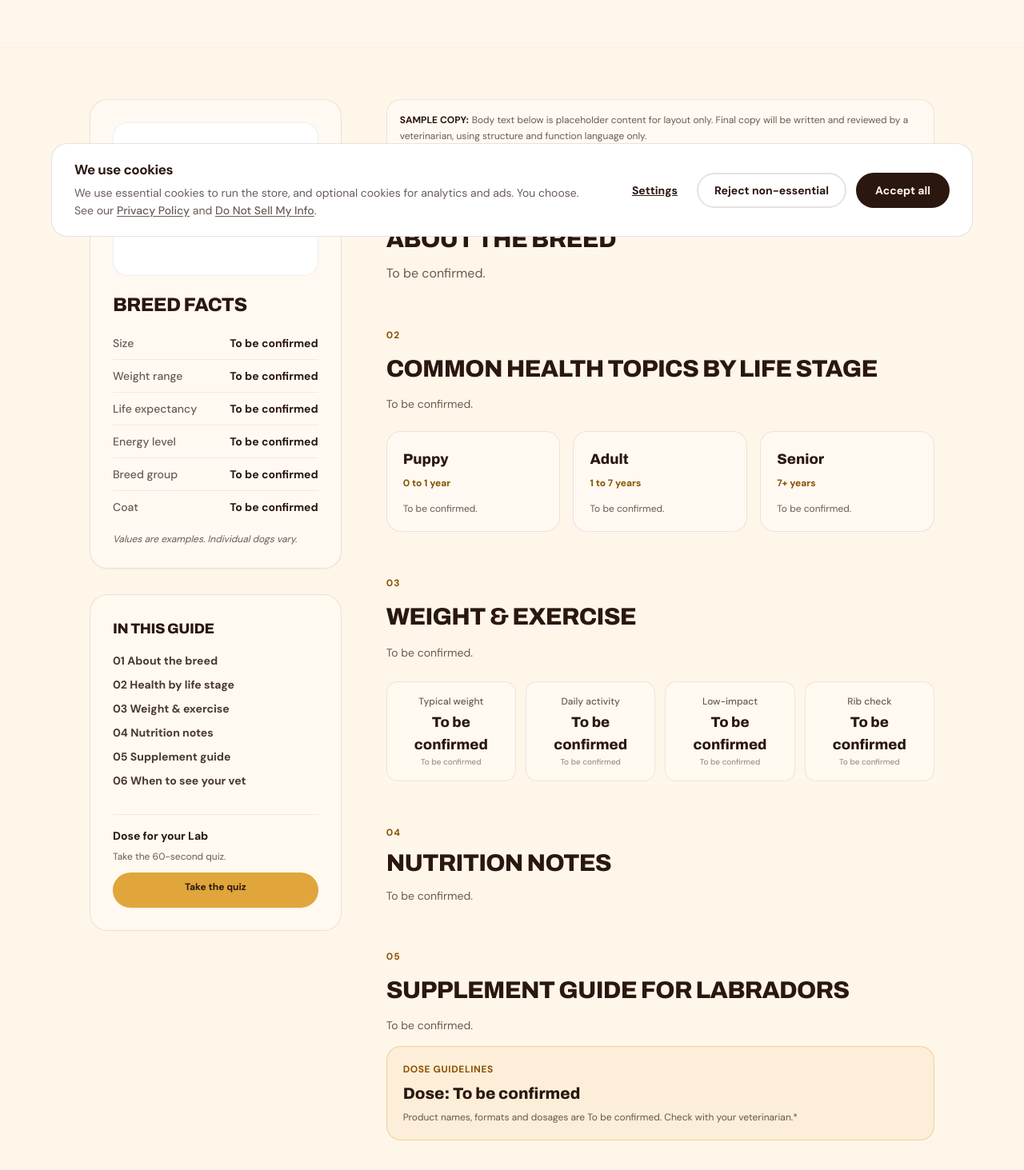
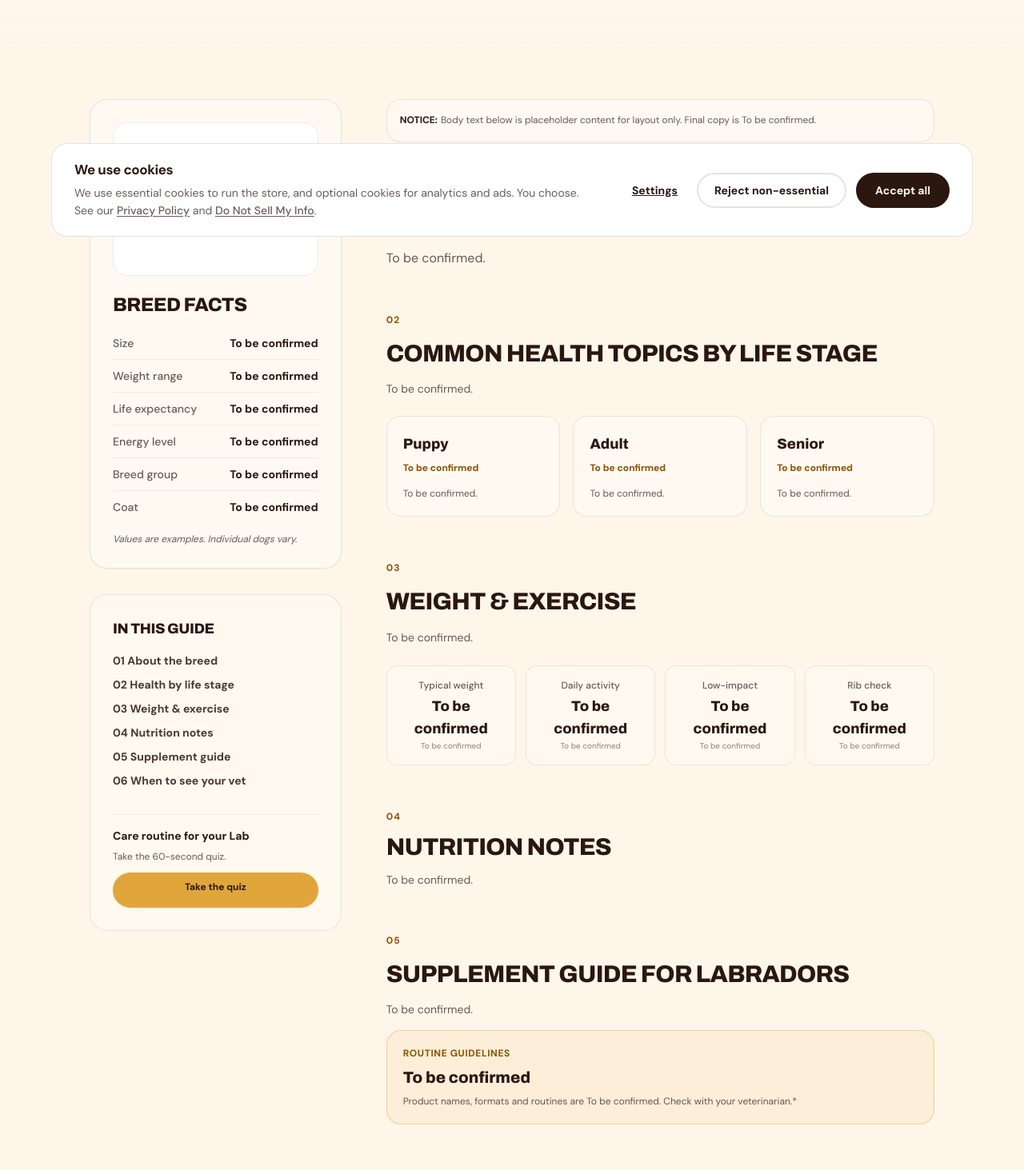
Before and after one commit to robsonrodrigues01/nadeon-web, a Next.js app: page /pet/breeds/labrador-retriever in a window 1280 px wide. Shown: the part 480-1943 px from the top of the page at 80% size. Built offline with nearby package versions, Linux system fonts and the light colour scheme; no server answers.

Commit message:
fix(pet): sanitize metadata, life-stage age ranges and kit claims in breed guide (W5-08)

```diff
--- a/app/(pet)/pet/breeds/[raca]/_components/guide-faq.tsx
+++ b/app/(pet)/pet/breeds/[raca]/_components/guide-faq.tsx
@@ -10,7 +10,7 @@ interface GuideFaqProps {
 const FAQ_ITEMS = [
   {
     q: "How many chews should a 70 lb Labrador take?",
-    a: "Dose: To be confirmed. Label dose and veterinary recommendation are To be confirmed. Check with your veterinarian.*",
+    a: "To be confirmed. Check with your veterinarian.*",
   },
   {
     q: "Can I give chews and oil together?",
@@ -18,7 +18,7 @@ const FAQ_ITEMS = [
   },
   {
     q: "At what age is a Labrador a senior?",
-    a: "To be confirmed. Consult your veterinarian for tailored life-stage evaluation.",
+    a: "To be confirmed.",
   },
   {
     q: "My Lab is a picky eater. Is there another format?",
--- a/app/(pet)/pet/breeds/[raca]/page.tsx
+++ b/app/(pet)/pet/breeds/[raca]/page.tsx
@@ -34,8 +34,8 @@ export async function generateMetadata({
   }
 
   return buildMetadata({
-    title: `${breed.title} Care Guide & Supplement Dose - Nadeon Pet`,
-    description: `A care guide for ${breed.title}s at every age: health topics by life stage, weight, exercise, food and vet-reviewed supplement guidance.`,
+    title: `${breed.title} Care Guide - Nadeon Pet`,
+    description: "To be confirmed.",
     pathname: `/pet/breeds/${breed.slug}`,
   });
 }
@@ -123,9 +123,7 @@ export default async function BreedGuidePage({ params }: BreedGuidePageProps) {
                 NL
               </div>
               <div>
-                <div className="font-bold text-fg">
-                  Nadeon Pet Health Editorial
-                </div>
+                <div className="font-bold text-fg">Nadeon Pet Editorial</div>
                 <div className="text-xs opacity-75">To be confirmed</div>
               </div>
             </div>
@@ -279,7 +277,7 @@ export default async function BreedGuidePage({ params }: BreedGuidePageProps) {
             {/* Quiz Callout Box */}
             <div className="mt-4 pt-4 border-t border-border/50 flex flex-col gap-2">
               <div className="font-extrabold text-sm text-fg">
-                Dose for your Lab
+                Care routine for your Lab
               </div>
               <div className="text-xs text-fg-muted">
                 Take the 60-second quiz.
@@ -298,12 +296,9 @@ export default async function BreedGuidePage({ params }: BreedGuidePageProps) {
         <div className="lg:col-span-8 flex flex-col gap-14">
           {/* Sample Copy Notice */}
           <div className="p-4 rounded-2xl border border-border/80 bg-bg-elevated/40 text-xs text-fg-muted leading-relaxed">
-            <span className="font-bold text-fg uppercase mr-1">
-              SAMPLE COPY:
-            </span>
+            <span className="font-bold text-fg uppercase mr-1">NOTICE:</span>
             Body text below is placeholder content for layout only. Final copy
-            will be written and reviewed by a veterinarian, using structure and
-            function language only.
+            is To be confirmed.
           </div>
 
           {/* Section 01: About the breed */}
@@ -340,7 +335,9 @@ export default async function BreedGuidePage({ params }: BreedGuidePageProps) {
                 <div className="font-archivo font-extrabold text-lg text-fg">
                   Puppy
                 </div>
-                <div className="text-xs font-bold text-accent">0 to 1 year</div>
+                <div className="text-xs font-bold text-accent">
+                  To be confirmed
+                </div>
                 <p className="text-xs text-fg-muted mt-2">To be confirmed.</p>
               </div>
 
@@ -349,7 +346,7 @@ export default async function BreedGuidePage({ params }: BreedGuidePageProps) {
                   Adult
                 </div>
                 <div className="text-xs font-bold text-accent">
-                  1 to 7 years
+                  To be confirmed
                 </div>
                 <p className="text-xs text-fg-muted mt-2">To be confirmed.</p>
               </div>
@@ -358,7 +355,9 @@ export default async function BreedGuidePage({ params }: BreedGuidePageProps) {
                 <div className="font-archivo font-extrabold text-lg text-fg">
                   Senior
                 </div>
-                <div className="text-xs font-bold text-accent">7+ years</div>
+                <div className="text-xs font-bold text-accent">
+                  To be confirmed
+                </div>
                 <p className="text-xs text-fg-muted mt-2">To be confirmed.</p>
               </div>
             </div>
@@ -458,13 +457,13 @@ export default async function BreedGuidePage({ params }: BreedGuidePageProps) {
 
             <div className="p-5 rounded-2xl border border-accent/40 bg-accent/10 flex flex-col gap-2">
               <span className="text-xs font-bold tracking-wider uppercase text-accent">
-                DOSE GUIDELINES
+                ROUTINE GUIDELINES
               </span>
               <div className="font-archivo font-extrabold text-xl text-fg">
-                Dose: To be confirmed
+                To be confirmed
               </div>
               <p className="text-xs text-fg-muted">
-                Product names, formats and dosages are To be confirmed. Check
+                Product names, formats and routines are To be confirmed. Check
                 with your veterinarian.*
               </p>
             </div>
@@ -586,8 +585,7 @@ export default async function BreedGuidePage({ params }: BreedGuidePageProps) {
                   {breed.title} Starter Kit
                 </h3>
                 <p className="text-xs sm:text-sm text-fg-muted">
-                  Daily NAD+ chew + joint recovery oil. Formulated for active
-                  large dogs.
+                  To be confirmed.
                 </p>
               </div>
 
```
Also changed, not shown: 2 other files (tests, documents, lock files or other folders).
